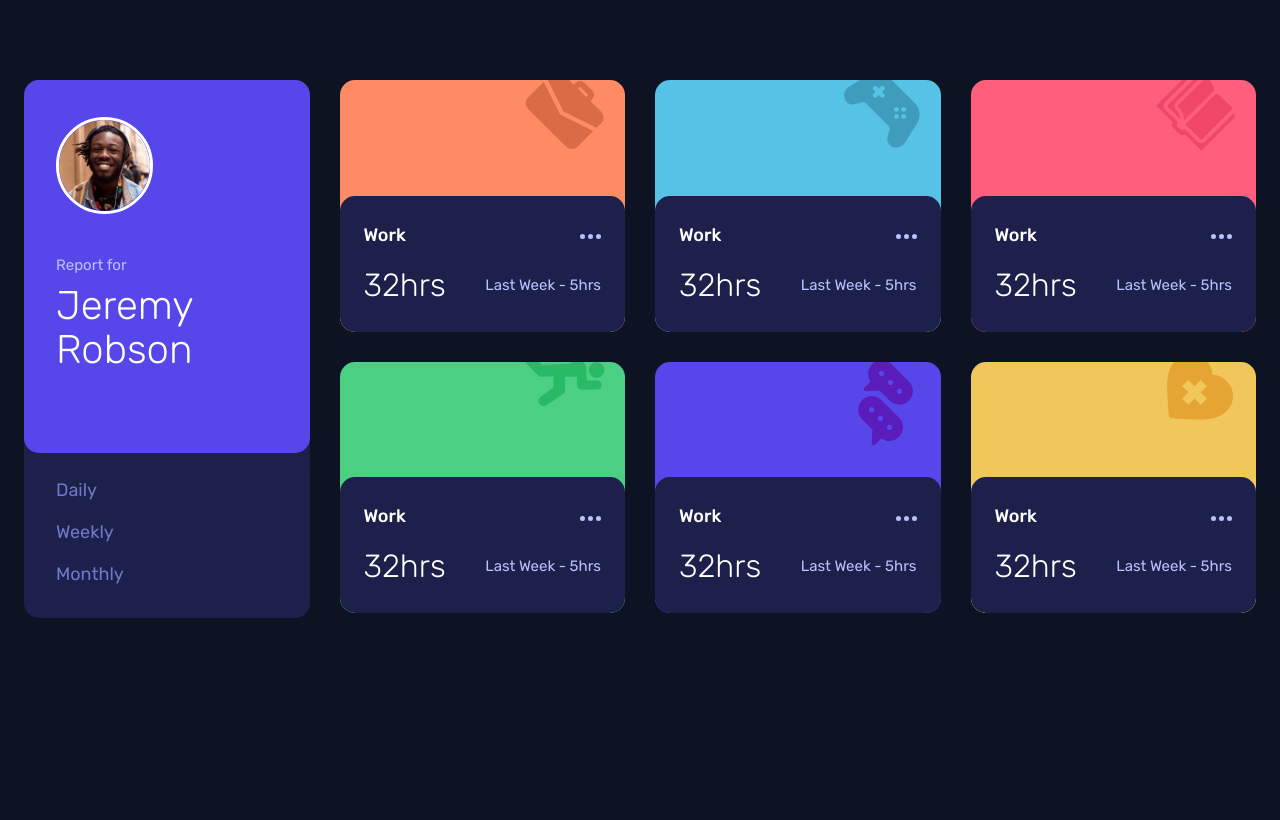
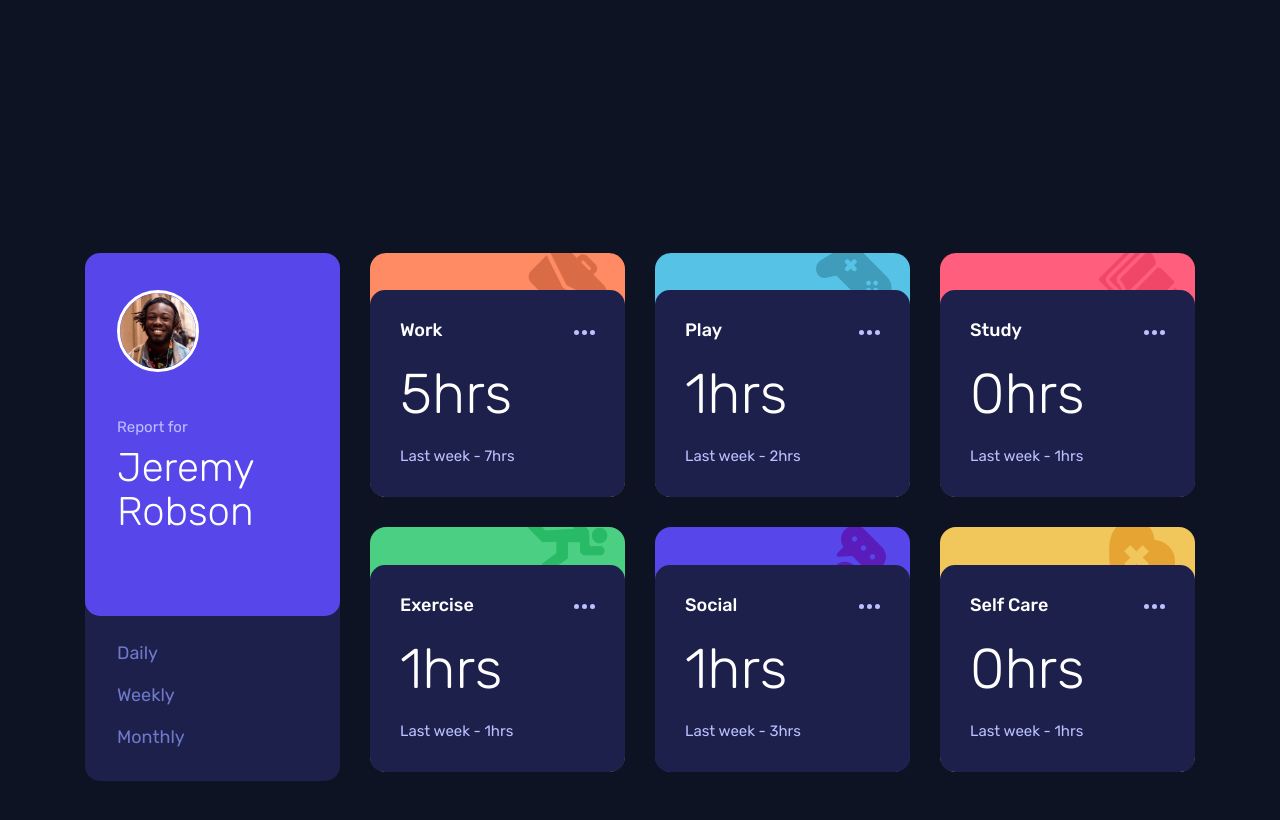
Before and after one commit to justlittletest/time-tracking-dashboard-main, a website built with Vite: page index.html in a window 1280 px wide. Both pictures are taken after a click on the button "Daily". Built offline with nearby package versions, Linux system fonts and the light colour scheme.

Commit message:
Fixed bug with borders on cards. Added logic for textcontent.

```diff
--- a/index.html
+++ b/index.html
@@ -25,9 +25,9 @@
           </div>
         </div>
         <div class="person-information-time">
-          <button class="person-information-time__btn">Daily</button>
-          <button class="person-information-time__btn">Weekly</button>
-          <button class="person-information-time__btn">Monthly</button>
+          <button class="person-information-time__btn" data-btn="daily">Daily</button>
+          <button class="person-information-time__btn" data-btn="weekly">Weekly</button>
+          <button class="person-information-time__btn" data-btn="monthly">Monthly</button>
         </div>
       </div>
 
@@ -35,11 +35,15 @@
         activities-information-card--background">
         <div class="activity-information">
           <h3 class="tertiary-heading">Work</h3>
+
           <button class="activity-information__btn">
-            <img src="./images/icon-ellipsis.svg" alt="Purple dots" class="activity-information__img">
+            <svg class="activity-information__img" width=" 21" height="5" xmlns="http://www.w3.org/2000/svg">
+              <path
+                d="M2.5 0a2.5 2.5 0 1 1 0 5 2.5 2.5 0 0 1 0-5Zm8 0a2.5 2.5 0 1 1 0 5 2.5 2.5 0 0 1 0-5Zm8 0a2.5 2.5 0 1 1 0 5 2.5 2.5 0 0 1 0-5Z" />
+            </svg>
           </button>
-          <p class="activity-information__hours-text">32hrs</p>
-          <p class="activity-information__last-week-text">Last Week - 5hrs</p>
+          <p class="activity-information__hours-text" data-current-week="work">32hrs</p>
+          <p class="activity-information__last-week-text" data-previous-week="work">Last Week - 5hrs</p>
         </div>
       </div>
 
@@ -47,12 +51,15 @@
       <div class="activities-information-card activities-information-card--blue
         activities-information-card--background">
         <div class="activity-information">
-          <h3 class="tertiary-heading">Work</h3>
+          <h3 class="tertiary-heading">Play</h3>
           <button class="activity-information__btn">
-            <img src="./images/icon-ellipsis.svg" alt="Purple dots" class="activity-information__img">
+            <svg class="activity-information__img" width=" 21" height="5" xmlns="http://www.w3.org/2000/svg">
+              <path
+                d="M2.5 0a2.5 2.5 0 1 1 0 5 2.5 2.5 0 0 1 0-5Zm8 0a2.5 2.5 0 1 1 0 5 2.5 2.5 0 0 1 0-5Zm8 0a2.5 2.5 0 1 1 0 5 2.5 2.5 0 0 1 0-5Z" />
+            </svg>
           </button>
-          <p class="activity-information__hours-text">32hrs</p>
-          <p class="activity-information__last-week-text">Last Week - 5hrs</p>
+          <p class="activity-information__hours-text" data-current-week="play">32hrs</p>
+          <p class="activity-information__last-week-text" data-previous-week="play">Last Week - 5hrs</p>
         </div>
       </div>
 
@@ -60,12 +67,15 @@
       <div class="activities-information-card activities-information-card--red
         activities-information-card--background">
         <div class="activity-information">
-          <h3 class="tertiary-heading">Work</h3>
+          <h3 class="tertiary-heading">Study</h3>
           <button class="activity-information__btn">
-            <img src="./images/icon-ellipsis.svg" alt="Purple dots" class="activity-information__img">
+            <svg class="activity-information__img" width=" 21" height="5" xmlns="http://www.w3.org/2000/svg">
+              <path
+                d="M2.5 0a2.5 2.5 0 1 1 0 5 2.5 2.5 0 0 1 0-5Zm8 0a2.5 2.5 0 1 1 0 5 2.5 2.5 0 0 1 0-5Zm8 0a2.5 2.5 0 1 1 0 5 2.5 2.5 0 0 1 0-5Z" />
+            </svg>
           </button>
-          <p class="activity-information__hours-text">32hrs</p>
-          <p class="activity-information__last-week-text">Last Week - 5hrs</p>
+          <p class="activity-information__hours-text" data-current-week="study">32hrs</p>
+          <p class="activity-information__last-week-text" data-previous-week="study">Last Week - 5hrs</p>
         </div>
       </div>
 
@@ -73,12 +83,15 @@
       <div class="activities-information-card activities-information-card--green
         activities-information-card--background">
         <div class="activity-information">
-          <h3 class="tertiary-heading">Work</h3>
+          <h3 class="tertiary-heading">Exercise</h3>
           <button class="activity-information__btn">
-            <img src="./images/icon-ellipsis.svg" alt="Purple dots" class="activity-information__img">
+            <svg class="activity-information__img" width=" 21" height="5" xmlns="http://www.w3.org/2000/svg">
+              <path
+                d="M2.5 0a2.5 2.5 0 1 1 0 5 2.5 2.5 0 0 1 0-5Zm8 0a2.5 2.5 0 1 1 0 5 2.5 2.5 0 0 1 0-5Zm8 0a2.5 2.5 0 1 1 0 5 2.5 2.5 0 0 1 0-5Z" />
+            </svg>
           </button>
-          <p class="activity-information__hours-text">32hrs</p>
-          <p class="activity-information__last-week-text">Last Week - 5hrs</p>
+          <p class="activity-information__hours-text" data-current-week="exercise">32hrs</p>
+          <p class="activity-information__last-week-text" data-previous-week="exercise">Last Week - 5hrs</p>
         </div>
       </div>
 
@@ -86,12 +99,15 @@
       <div class="activities-information-card activities-information-card--purple
         activities-information-card--background">
         <div class="activity-information">
-          <h3 class="tertiary-heading">Work</h3>
+          <h3 class="tertiary-heading">Social</h3>
           <button class="activity-information__btn">
-            <img src="./images/icon-ellipsis.svg" alt="Purple dots" class="activity-information__img">
+            <svg class="activity-information__img" width=" 21" height="5" xmlns="http://www.w3.org/2000/svg">
+              <path
+                d="M2.5 0a2.5 2.5 0 1 1 0 5 2.5 2.5 0 0 1 0-5Zm8 0a2.5 2.5 0 1 1 0 5 2.5 2.5 0 0 1 0-5Zm8 0a2.5 2.5 0 1 1 0 5 2.5 2.5 0 0 1 0-5Z" />
+            </svg>
           </button>
-          <p class="activity-information__hours-text">32hrs</p>
-          <p class="activity-information__last-week-text">Last Week - 5hrs</p>
+          <p class="activity-information__hours-text" data-current-week="social">32hrs</p>
+          <p class="activity-information__last-week-text" data-previous-week="social">Last Week - 5hrs</p>
         </div>
       </div>
 
@@ -99,12 +115,15 @@
       <div class="activities-information-card activities-information-card--yellow
         activities-information-card--background">
         <div class="activity-information">
-          <h3 class="tertiary-heading">Work</h3>
+          <h3 class="tertiary-heading">Self Care</h3>
           <button class="activity-information__btn">
-            <img src="./images/icon-ellipsis.svg" alt="Purple dots" class="activity-information__img">
+            <svg class="activity-information__img" width=" 21" height="5" xmlns="http://www.w3.org/2000/svg">
+              <path
+                d="M2.5 0a2.5 2.5 0 1 1 0 5 2.5 2.5 0 0 1 0-5Zm8 0a2.5 2.5 0 1 1 0 5 2.5 2.5 0 0 1 0-5Zm8 0a2.5 2.5 0 1 1 0 5 2.5 2.5 0 0 1 0-5Z" />
+            </svg>
           </button>
-          <p class="activity-information__hours-text">32hrs</p>
-          <p class="activity-information__last-week-text">Last Week - 5hrs</p>
+          <p class="activity-information__hours-text" data-current-week="self-care">32hrs</p>
+          <p class="activity-information__last-week-text" data-previous-week="self-care">Last Week - 5hrs</p>
         </div>
       </div>
 
--- a/src/script.ts
+++ b/src/script.ts
@@ -0,0 +1,63 @@
+import data from '../data.json';
+
+// QUERY-SELECTORS
+
+// const btnArray = [...document.querySelectorAll('.person-information-time__btn')];
+const firstParagraphArray = [...document.querySelectorAll('.activity-information__hours-text')];
+const secondParagraphArray = [...document.querySelectorAll('.activity-information__last-week-text')];
+const buttonContainer = document.querySelector('.person-information-time');
+
+// FUNCTIONS
+
+function capitalizeAndRemoveDash(el: string) {
+	return el
+		.replaceAll('-', ' ')
+		.split(' ')
+		.map(el => {
+			return el[0].toUpperCase() + el.slice(1);
+		})
+		.join(' ');
+}
+
+interface Object {
+	current: HTMLButtonElement[];
+	previous: HTMLButtonElement[];
+}
+
+function setTextContent(obj: Object, currElement: HTMLButtonElement) {
+	for (const [key, value] of Object.entries(obj)) {
+		const currentParagraphArray: HTMLParagraphElement[] = value;
+		currentParagraphArray.forEach((paragraph, index) => {
+			const firstParagraphAttribute = paragraph.getAttribute(`data-${key}-week`);
+			const capitalizedFirstParagraphAttribute = capitalizeAndRemoveDash(firstParagraphAttribute!);
+			if (capitalizedFirstParagraphAttribute === data[index].title) {
+				const btnAttrValue = currElement.getAttribute('data-btn');
+				const currentObject = data[index];
+
+				if (key === 'current') {
+					//jak poprawić timeframes.monthly, aby typ klucza był dynamiczny na: monthly | daily | weekly??
+					paragraph.textContent = `${data[index].timeframes[btnAttrValue as keyof typeof currentObject.timeframes][
+						key as keyof typeof currentObject.timeframes.monthly
+					].toString()}hrs`;
+					return;
+				}
+				//jak poprawić timeframes.monthly, aby typ klucza był dynamiczny na: monthly | daily | weekly??
+				paragraph.textContent = `Last week - ${data[index].timeframes[
+					btnAttrValue as keyof typeof currentObject.timeframes
+				][key as keyof typeof currentObject.timeframes.monthly].toString()}hrs`;
+			}
+		});
+	}
+}
+
+const objectParagraphsArray = {
+	current: firstParagraphArray as HTMLButtonElement[],
+	previous: secondParagraphArray as HTMLButtonElement[],
+};
+
+buttonContainer?.addEventListener('click', e => {
+	if ((e.target as HTMLButtonElement).classList.contains('person-information-time__btn')) {
+		const currBtn = e.target as HTMLButtonElement;
+		setTextContent(objectParagraphsArray, currBtn);
+	}
+});
--- a/src/style.scss
+++ b/src/style.scss
@@ -7,6 +7,7 @@ html {
 	--main-font: 'Rubik', sans-serif;
 	--dark-navy-blue-color: #0e1323;
 	--lighter-dark-navy-blue-color: #1c204b;
+	--lighter-dark-navy-blue-active-color: #33397a;
 	--purple-blue-color: #5747ea;
 	--purple-color: #7335d2;
 	--light-purple-text-color: #7078c9;
@@ -123,8 +124,7 @@ body {
 
 .activities-information-card {
 	position: relative;
-	border-radius: var(--border-radius-medium);
-	overflow: hidden;
+	border-radius: 16px;
 	height: 16rem;
 
 	&--background {
@@ -175,6 +175,11 @@ body {
 	padding: 2.8rem 2.4rem;
 	background-color: var(--lighter-dark-navy-blue-color);
 	border-radius: var(--border-radius-medium);
+	cursor: pointer;
+	transition: 0.4s background-color;
+	&:hover {
+		background-color: var(--lighter-dark-navy-blue-active-color);
+	}
 
 	&__btn {
 		cursor: pointer;
@@ -182,6 +187,10 @@ body {
 		border: none;
 		width: fit-content;
 		justify-self: end;
+
+		&:hover > .activity-information__img {
+			fill: var(--white-color);
+		}
 	}
 
 	&__hours-text {
@@ -190,7 +199,8 @@ body {
 	}
 
 	&__img {
-		justify-self: self-end;
+		transition: 0.3s fill;
+		fill: var(--lighter-purple-text-color);
 	}
 
 	&__last-week-text {
@@ -201,9 +211,10 @@ body {
 	}
 }
 
-@media only screen and (width>69.376em) {
+@media only screen and (width>69.375em) {
 	.time-tracking-section {
-		grid-template-columns: repeat(4, 1fr);
+		padding: 25.3rem 16.5rem;
+		grid-template-columns: repeat(4, minmax(25.5rem, 1fr));
 		align-items: stretch;
 	}
 	.person-information-card {
@@ -246,4 +257,19 @@ body {
 	.activities-information-card {
 		height: auto;
 	}
+
+	.activity-information {
+		padding: 2.9rem 3rem 3.2rem;
+		grid-template-columns: repeat(2, auto);
+		grid-template-rows: repeat(3, auto);
+
+		&__hours-text {
+			font-size: 5.6rem;
+		}
+
+		&__last-week-text {
+			grid-row: 3/4;
+			justify-self: start;
+		}
+	}
 }
--- a/tsconfig.json
+++ b/tsconfig.json
@@ -3,7 +3,7 @@
 		"target": "ES2020",
 		"useDefineForClassFields": true,
 		"module": "ESNext",
-    "lib": ["ES2020", "DOM", "DOM.Iterable"],
+		"lib": ["ES2021", "DOM", "DOM.Iterable"],
 		"skipLibCheck": true,
 
 		/* Bundler mode */
```
Lines whose indentation alone changed are shown as unchanged.
